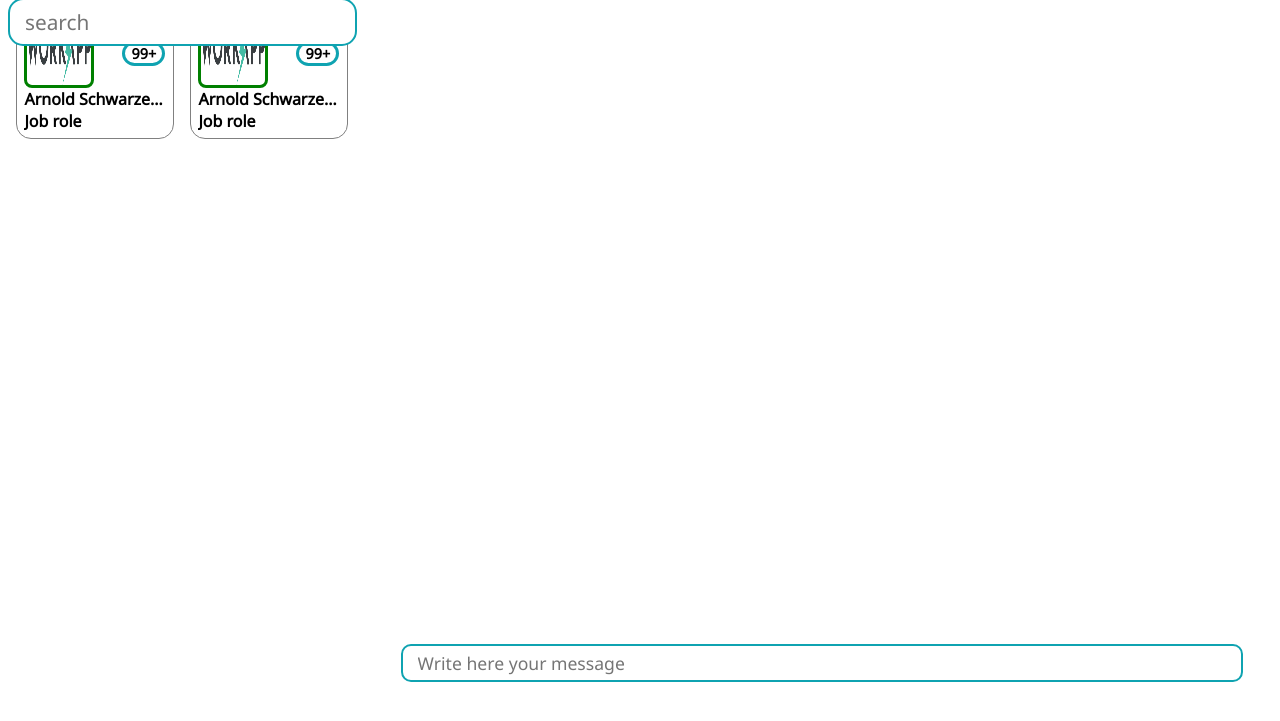
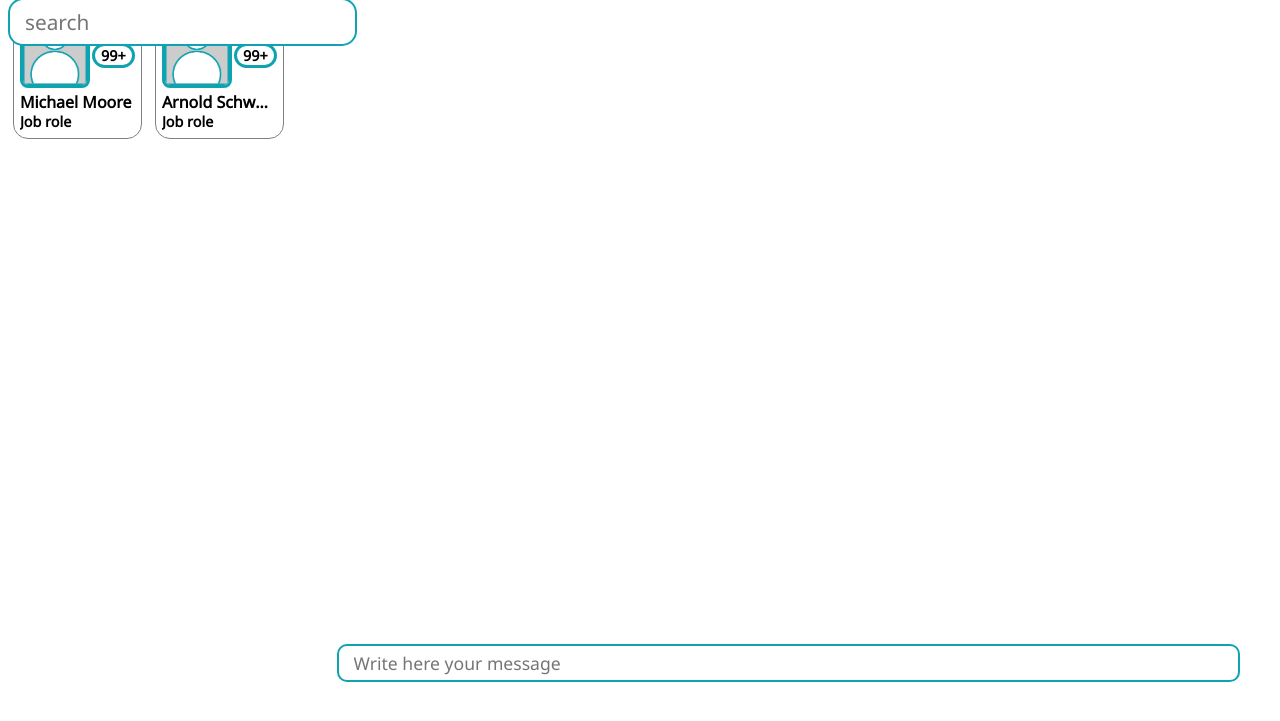
Before and after one commit to gloddo/worksapp, a plain HTML site: page favourites.html in a window 1280 px wide. Shown: the part 67-788 px from the top of the page. Drawn offline with Linux system fonts and the light colour scheme.

```diff
--- a/favourites.html
+++ b/favourites.html
@@ -52,26 +52,26 @@
             <section class="Favourite-list">
                 <article class="Favourite">
                     <div class="foto-notification">
-                        <picture><img src="res/logo-blk-b.png"/></picture>
-                        <h2 class="contact-line2 c-badge">
+                        <picture><img src="res/photo.png"/></picture>
+                        <h2 class="line2 c-badge">
                             <span class="c-notify">99+</span>
                         </h2>
                     </div>
                     <div class="f-text">
-                       <h1 class="Favourite-line1 f-name">Arnold Schwarzenegger</h1>
-                        <h2 class="Favourite-line2 f-role">Job role</h2>
+                       <h1 class="line1 f-name">Michael Moore</h1>
+                        <h2 class="line2 f-role">Job role</h2>
                     </div>
                 </article>
                 <article class="Favourite">
                     <div class="foto-notification">
-                        <picture><img src="res/logo-blk-b.png"/></picture>
-                        <h2 class="contact-line2 c-badge">
+                        <picture><img src="res/photo.png"/></picture>
+                        <h2 class="line2 c-badge">
                             <span class="c-notify">99+</span>
                         </h2>
                     </div>
                     <div class="f-text">
-                       <h1 class="Favourite-line1 f-name">Arnold Schwarzenegger</h1>
-                        <h2 class="Favourite-line2 f-role">Job role</h2>
+                       <h1 class="line1 f-name">Arnold Schwarzenegger</h1>
+                        <h2 class="line2 f-role">Job role</h2>
                     </div>
                 </article>
             </section>
--- a/style.css
+++ b/style.css
@@ -115,12 +115,12 @@
   padding: 7px;
 }
 
-.contact-line1 {
+.line1 {
   line-height: 1.2em;
   font-size: 1.1em;
 }
 
-.contact-line2 {
+.line2 {
   font-size: 0.9em;
 }
 
@@ -175,8 +175,7 @@
 .Favourite picture img {
   height: 64px;
   width: 64px;
-  display: flex;
-  border: 3px solid green;
+  border: 3px solid #0fa3b1;
   border-radius: 8px;
 }
 
@@ -192,7 +191,6 @@
     width: 90%;
 }
 
-
 .f-notify {
   border: 3px solid #0fa3b1;
   border-radius: 20px;
@@ -202,13 +200,14 @@
   margin-left: 28px;
 }
 
-
-
 .f-name, .f-role {
   text-overflow: ellipsis;
   overflow: hidden;
   white-space: nowrap;
-  font-size: 1em;
+}
+
+.f-name {
+    font-size: 1em;
 }
 .identity {
   background-color: #f6f7eb;
@@ -424,6 +423,8 @@
     max-width: 400px;
   }
 }
+
+
 .float{
   position:fixed;
   display: flex;
```
Also changed, not shown: ChatListt.html (+5 -6 lines), contact.html (+10 -9 lines), 1 other file.
